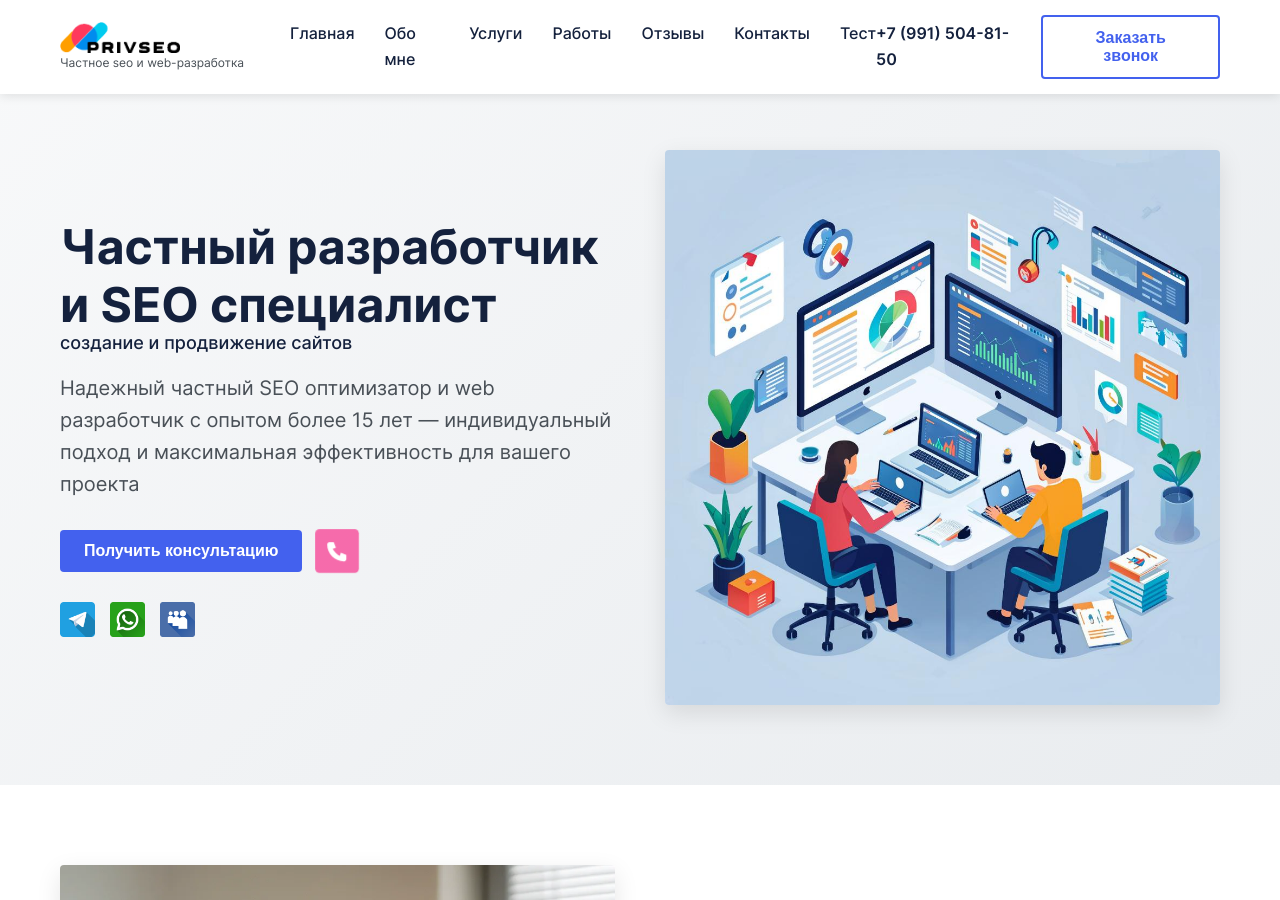
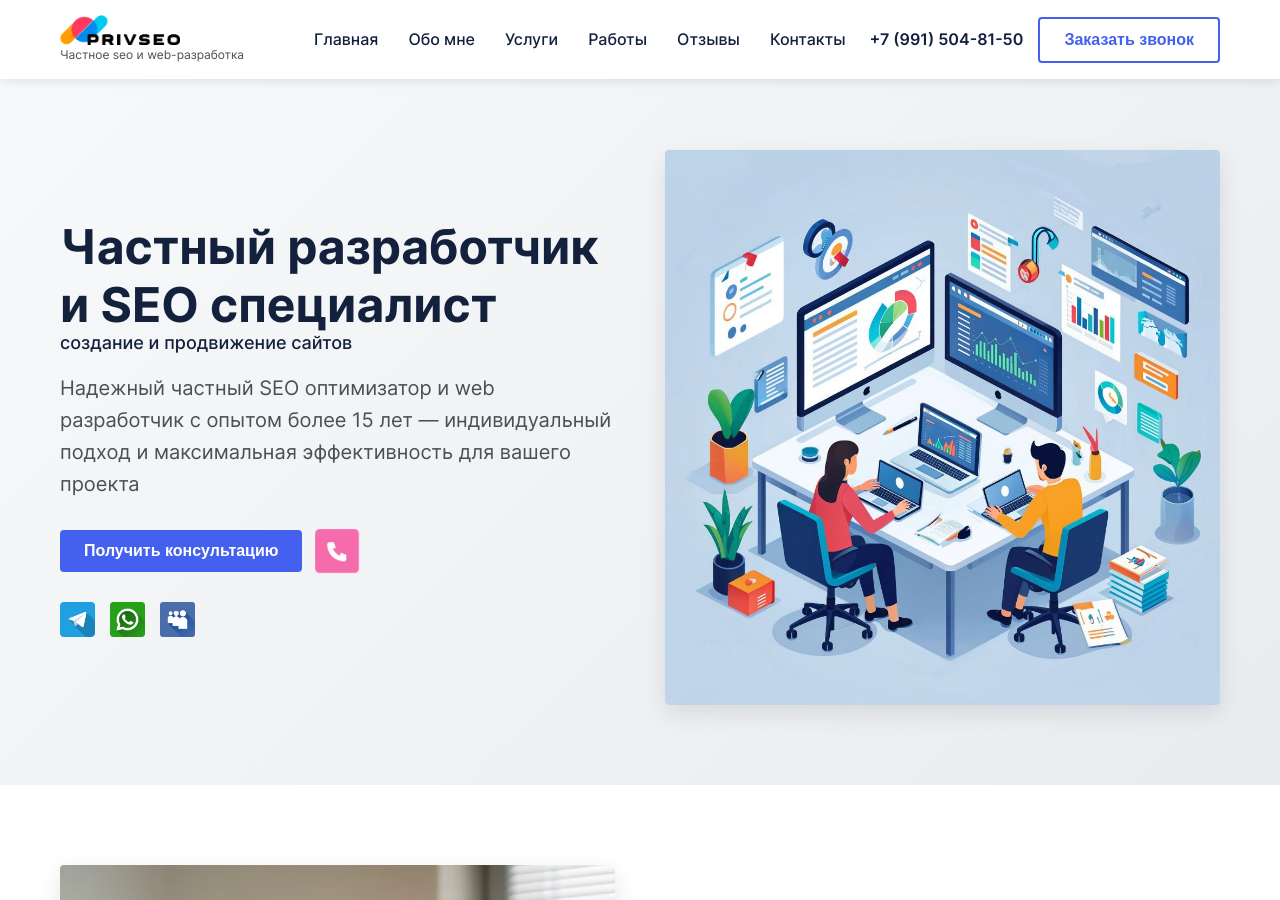
Before and after one commit to PrivateSeo/privateseo.github.io, a Jekyll site: the page built from index.html, in a window 1280 px wide and 900 px high. Built offline with Jekyll 4.4.1, drawn with Linux system fonts in a browser that asks for light colours.

Commit message:
Revert "Обновление меню через Telegram бота"
This reverts commit ac1000ad1d653e7e201c2775427f039786e8fedf.

```diff
--- a/_data/menu.yml
+++ b/_data/menu.yml
@@ -11,5 +11,3 @@ items:
   url: '#reviews'
 - title: Контакты
   url: https://privseo.ru/#contact
-- title: Тест
-  url: /#test
```
